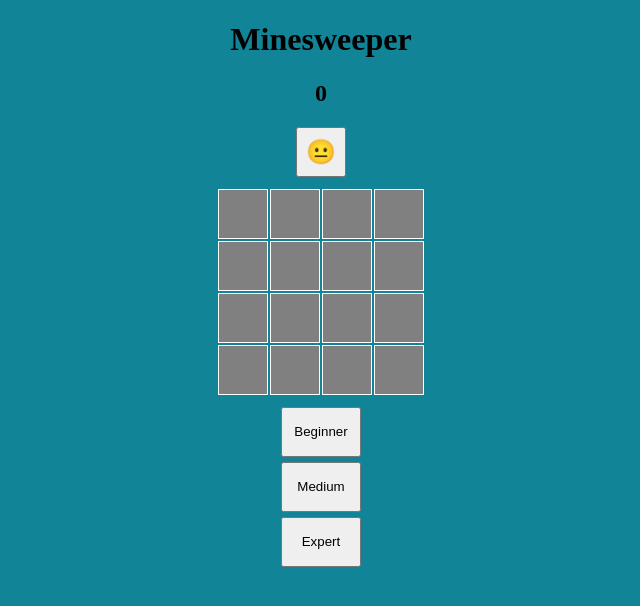
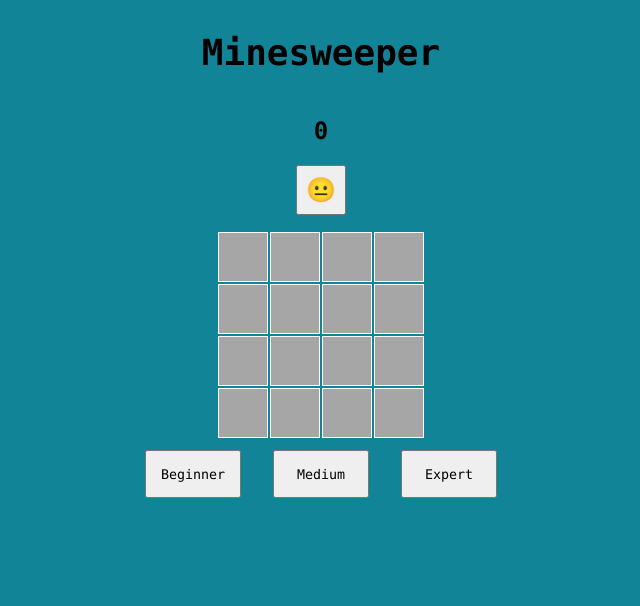
Before and after one commit to orkoren2006/minesweeper, a plain HTML site: page index.html in a window 1280 px wide. Shown: the whole page, without its empty margins (319-959 px from the left). Drawn offline with Linux system fonts and the light colour scheme.

Commit message:
Add files via upload

```diff
--- a/css/main.css
+++ b/css/main.css
@@ -8,10 +8,16 @@ body {
 
 h1 {
     text-align: center;
+    font-family: "Lucida Console", Monaco, monospace;
+    font-size: 36px;
+    font-weight: 600;
+
 }
 
 h2 {
     text-align: center;
+    font-family: "Lucida Console", Monaco, monospace;
+
 }
 
 .smiley {
@@ -26,12 +32,20 @@ button {
     text-align: center;
     cursor: pointer;
     display: block;
-    margin-left: auto;
-    margin-right: auto;
+
     margin-bottom: 5px;
-    height: 50px;
-    width: 80px;
+    height: 48px;
+    width: 96px;
+    font-family: "Lucida Console", Monaco, monospace;
+    margin-left: 16px;
+    margin-right: 16px;
 
+
+}
+
+button:hover {
+    background-color: #696969;
+    color: #FFFFFF;
 }
 
 table {
@@ -41,15 +55,36 @@ table {
     margin-bottom: 10px;
 }
 .cell {
-    background-color:grey;
+    background-color:#A6A6A6;
     text-align: center;
     height: 50px;
     width: 50px;
     border: 1px solid white;
     cursor: pointer;
 
+
+
+
 }
 
 .pressed {
-    background-color: darkslategray;
+    background-color: lightgray;
+    font-family: "Lucida Console", Monaco, monospace;
+    font-weight: 700;
+    font-size: 16px;
 }
+
+.bottom{
+    display: flex;
+    justify-content: center;
+}
+
+.top{
+    display: grid;
+    justify-content: center;
+}
+
+.top-botton{
+    display: flex;
+    justify-content: center;
+}
--- a/index.html
+++ b/index.html
@@ -23,8 +23,10 @@
     <div class="top">
         <h1>Minesweeper</h1>
         <h2>0</h2>
-        <button class="smiley" onclick="initGame()">😐</button>
     </div>
+    <div class="top-botton">
+    <button class="smiley" onclick="initGame()">😐</button>
+</div>
     <div class="board">
 
     </div>
```
